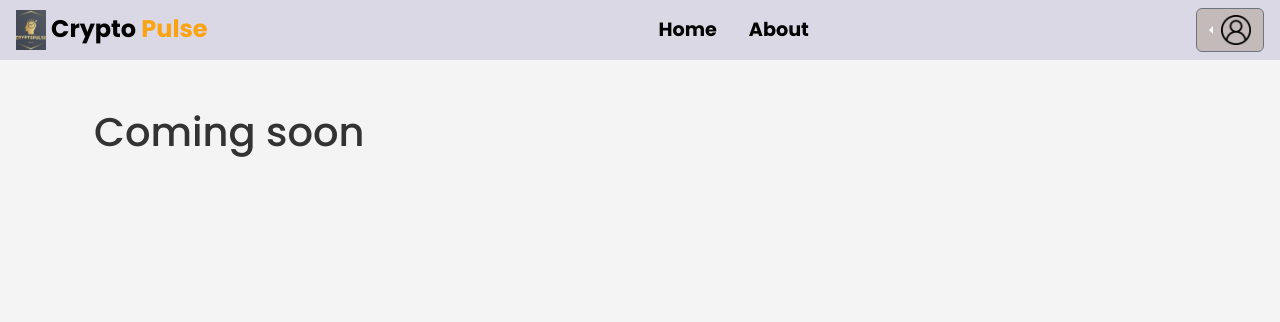
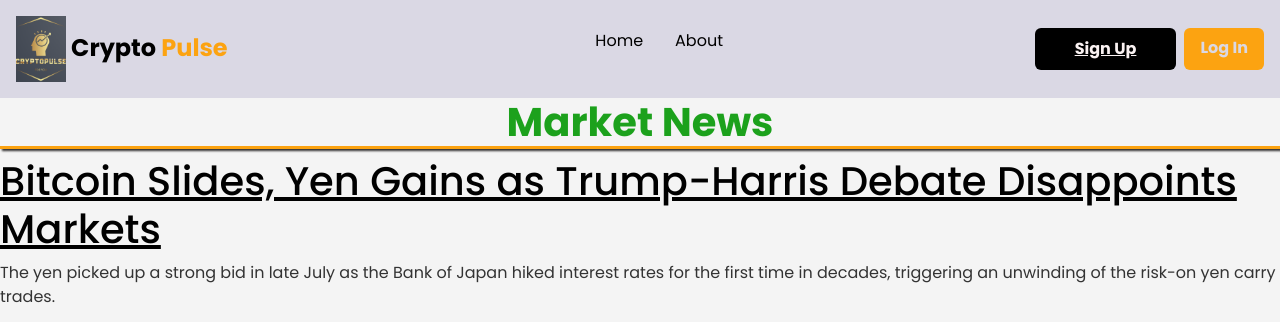
Before and after one commit to Slimake/CryptoPulse, a Flask app: page /news in a window 1280 px wide. Shown: the top 322 px of the page. Run offline with Flask 3, Linux system fonts and the light colour scheme.

Commit message:
Add/Modify templates file

```diff
--- a/api/v1/templates/login.html
+++ b/api/v1/templates/login.html
@@ -22,7 +22,7 @@
                 <li><a href="{{ url_for('app_views_main.news') }}">News</a></li>
                 <li><a href="{{ url_for('app_views_main.prediction') }}">Prediction</a></li>
                 {% endif %}
-                <li><a href="#">About</a></li>
+                <li><a href="{{ url_for('app_views_main.about') }}">About</a></li>
             </ul>
         </nav>
     </header>
--- a/api/v1/templates/market.html
+++ b/api/v1/templates/market.html
@@ -21,7 +21,7 @@
                 <li><a href="{{ url_for('app_views_main.news') }}">News</a></li>
                 <li><a href="{{ url_for('app_views_main.prediction') }}">Prediction</a></li>
                 {% endif %}
-                <li><a href="#">About</a></li>
+                <li><a href="{{ url_for('app_views_main.about') }}">About</a></li>
             </ul>
             <div class="dropstart">
                 <a class="btn btn-secondary dropdown-toggle profile" href="#" role="button" data-bs-toggle="dropdown" aria-expanded="false">
@@ -40,7 +40,7 @@
         <h1 style="text-align: center; margin: 50px 0 20px;"><strong>Today's Cryptocurrency Prices by Market Cap</strong></h1>
     </div>
 
-    <div class="coin-list">
+    <div class="coin-list" style="height: 1200vh;">
         <table>
             <thead>
                 <tr>
--- a/api/v1/templates/news.html
+++ b/api/v1/templates/news.html
@@ -3,17 +3,21 @@
 <head>
     <meta charset="UTF-8">
     <meta name="viewport" content="width=device-width, initial-scale=1.0">
+
     <link href="https://cdn.jsdelivr.net/npm/bootstrap@5.3.3/dist/css/bootstrap.min.css" rel="stylesheet" integrity="sha384-QWTKZyjpPEjISv5WaRU9OFeRpok6YctnYmDr5pNlyT2bRjXh0JMhjY6hW+ALEwIH" crossorigin="anonymous">
-    <link rel="stylesheet" href="../static/css/login.css?{{ cache_id}}">
-    <title>Login</title>
-    <style>
-    </style>
+    <link rel="stylesheet" href="https://unpkg.com/aos@next/dist/aos.css" />
+    <link rel="stylesheet" href="../static/css/news.css">
+
+    <link rel="preconnect" href="https://fonts.googleapis.com">
+    <link rel="preconnect" href="https://fonts.gstatic.com" crossorigin>
+    <link href="https://fonts.googleapis.com/css2?family=Roboto:wght@300;400;500;700;900&display=swap" rel="stylesheet">
+
+    <title>Document</title>
 </head>
 <body>
-
     <header>
         <nav class="navbar">
-            <div class="logo"><a href="{{ url_for('app_views_main.index') }}"><img src="../static/images/cryptopulse.png" class="cryptopulse" style="width: 30px;"> <span style="color:#000000">Crypto </span><span style="color: #fca311;">Pulse</span></a></div>
+            <div class="logo"><img src="../static/images/cryptopulse.png" class="cryptopulse"> Crypto <span style="color: #fca311;">Pulse</span></div>
 
             <ul class="nav-links">
                 <li><a href="{{ url_for('app_views_main.index') }}">Home</a></li>
@@ -22,10 +26,19 @@
                 <li><a href="{{ url_for('app_views_main.news') }}" onclick="return false" class="active">News</a></li>
                 <li><a href="{{ url_for('app_views_main.prediction') }}">Prediction</a></li>
                 {% endif %}
-                <li><a href="#">About</a></li>
+                <li><a href="{{ url_for('app_views_main.about') }}">About</a></li>
             </ul>
+
+            <div class="button">
+                {% if not current_user.is_authenticated %}
+                <button class="sign-up">
+                    <a href="{{ url_for('app_views_auth.signup') }}" class="sign-up">Sign Up</a>
+                </button>
+                <a href="{{ url_for('app_views_auth.login') }}" class="login"> Log In </a>
+                {% endif %}
+                {% if current_user.is_authenticated %}
                 <div class="dropstart">
-                <a class="btn btn-secondary dropdown-toggle profile" href="#" role="button" data-bs-toggle="dropdown" aria-expanded="false">
+                    <a class="btn btn-secondary dropdown-toggle prof" href="#" role="button" data-bs-toggle="dropdown" aria-expanded="false">
                         <img src="../static/images/user.png" alt="user logo">
                     </a>
                     <ul class="dropdown-menu">
@@ -34,15 +47,62 @@
                         <li><a class="dropdown-item" href="{{ url_for('app_views_auth.logout') }}">Logout</a></li>
                     </ul>
                 </div>
+                {% endif %}
+            </div>
         </nav>
     </header>
-    <div class="container px-4 py-5" id="featured-3">
-        <h1>Coming soon</h1>
+
+    <div>
+        <div>
+            <center>
+                <h1 style="color: rgb(28, 161, 28);
+                border-bottom: #fca311;
+                font-weight: 700;
+                border-bottom-style: solid;
+                box-shadow: 2px 2px 2px rgb(51, 49, 49);">Market News</h1>
+            </center>
+
         </div>
 
-    <footer>
-        &copy; 2024 CryptoPulse. All rights reserved.
-    </footer>
+        <div class="market">
+            <div>
+                    <h1><a href="" style="color: black;">
+                        Bitcoin Slides, Yen Gains as Trump-Harris
+                        Debate Disappoints Markets </a>
+                    </h1>
+                    <p>
+                        The yen picked up a strong bid in late July as the Bank of Japan hiked interest rates for the first time in decades, triggering
+                        an unwinding of the risk-on yen carry trades.
+                    </p>
+
+                    <p>
+                        <img src="../static/images/trump.jpg"
+                        style="width: 400px;" alt="">
+                        <br>
+                        U.S. President Donald Trump and Democratic presidential nominee Kamala Harris debate for the first time during the presidential election. (Photo by Win McNamee/Getty Images)
+                    </p>
+            </div>
+
+            <div>
+                <h1><a href="">
+                    Bitcoin Slides, Yen Gains as Trump-Harris
+                    Debate Disappoints Markets </a>
+                </h1>
+                <p>
+                    The yen picked up a strong bid in late July as the Bank of Japan hiked interest rates for the first time in decades, triggering
+                    an unwinding of the risk-on yen carry trades.
+                </p>
+
+                <p cl>
+                    <img src="https://www.coindesk.com/resizer/Ej6VhrYhmituxwU1LgjM9IwS7-0=/1056x704/filters:quality(80):format(webp)/cloudfront-us-east-1.images.arcpublishing.com/coindesk/JPO6NFX4NBDMBBOK2VTPPQFT3Y.jpg"
+                    style="width: 70%;" alt="">
+                    <br>
+                    U.S. President Donald Trump and Democratic presidential nominee Kamala Harris debate for the first time during the presidential election. (Photo by Win McNamee/Getty Images)
+                </p>
+        </div>
+
+    </div>
+
     <script src="https://cdn.jsdelivr.net/npm/@popperjs/core@2.11.8/dist/umd/popper.min.js" integrity="sha384-I7E8VVD/ismYTF4hNIPjVp/Zjvgyol6VFvRkX/vR+Vc4jQkC+hVqc2pM8ODewa9r" crossorigin="anonymous"></script>
     <script src="https://cdn.jsdelivr.net/npm/bootstrap@5.3.3/dist/js/bootstrap.min.js" integrity="sha384-0pUGZvbkm6XF6gxjEnlmuGrJXVbNuzT9qBBavbLwCsOGabYfZo0T0to5eqruptLy" crossorigin="anonymous"></script>
 </body>
--- a/api/v1/templates/prediction.html
+++ b/api/v1/templates/prediction.html
@@ -20,7 +20,7 @@
                 <li><a href="{{ url_for('app_views_main.news') }}">News</a></li>
                 <li><a href="{{ url_for('app_views_main.prediction') }}" onclick="return false" class="active">Prediction</a></li>
                 {% endif %}
-                <li><a href="#">About</a></li>
+                <li><a href="{{ url_for('app_views_main.about') }}">About</a></li>
             </ul>
             <div class="dropstart">
                 <a class="btn btn-secondary dropdown-toggle profile" href="#" role="button" data-bs-toggle="dropdown" aria-expanded="false">
--- a/api/v1/templates/profile.html
+++ b/api/v1/templates/profile.html
@@ -78,7 +78,7 @@
                 <li><a href="{{ url_for('app_views_main.news') }}">News</a></li>
                 <li><a href="{{ url_for('app_views_main.prediction') }}">Prediction</a></li>
                 {% endif %}
-                <li><a href="#">About</a></li>
+                <li><a href="{{ url_for('app_views_main.about') }}">About</a></li>
             </ul>
             <div class="dropstart">
                 <a class="btn btn-secondary dropdown-toggle profile" href="#" role="button" data-bs-toggle="dropdown" aria-expanded="false">
--- a/api/v1/templates/signup.html
+++ b/api/v1/templates/signup.html
@@ -82,7 +82,7 @@
                 <li><a href="{{ url_for('app_views_main.news') }}">News</a></li>
                 <li><a href="{{ url_for('app_views_main.prediction') }}">Prediction</a></li>
                 {% endif %}
-                <li><a href="#">About</a></li>
+                <li><a href="{{ url_for('app_views_main.about') }}">About</a></li>
             </ul>
         </nav>
     </header>
```
Also changed, not shown: api/v1/templates/about.html (added, +119 -0 lines). Lines whose indentation alone changed are shown as unchanged.
